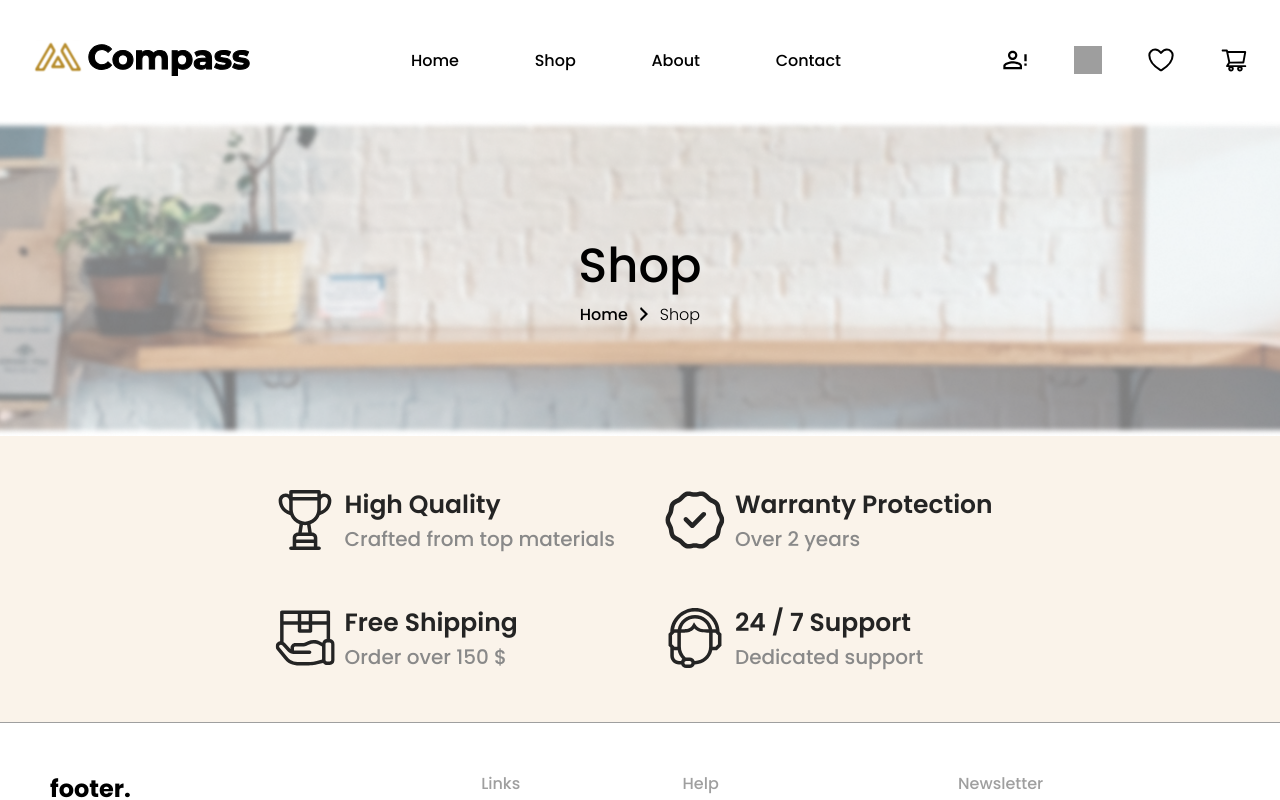
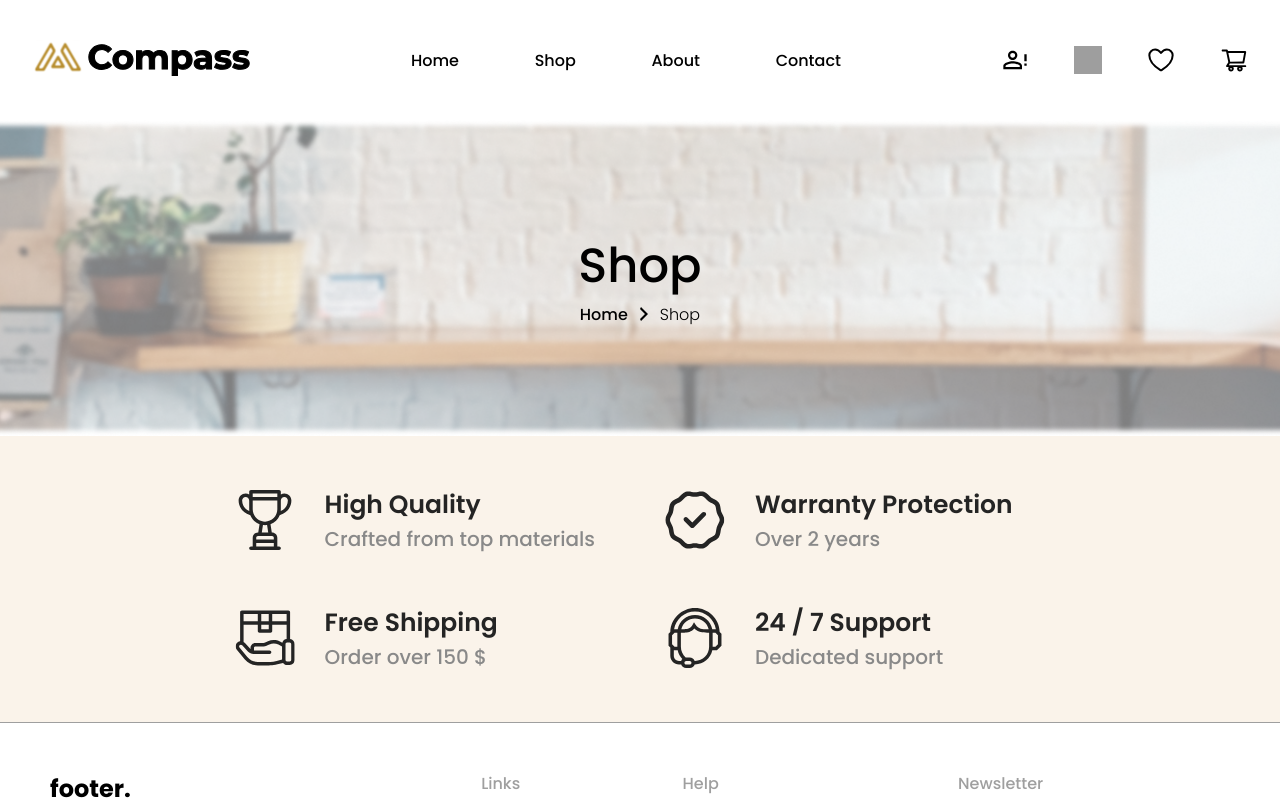
Before and after one commit to claraferraz/result-list-e-commerce, a React (Vite) app: page / in a window 1280 px wide. Shown: the top 800 px of the page. Built offline with nearby package versions, Linux system fonts and the light colour scheme; grey boxes are pictures that could not be loaded.

Commit message:
Fix: espaçamento entre as features

```diff
--- a/src/components/Feature/styles.module.css
+++ b/src/components/Feature/styles.module.css
@@ -12,7 +12,7 @@
 }
 
 .text {
-
+    margin: 0 20px;
 }
 
 .title {
```
